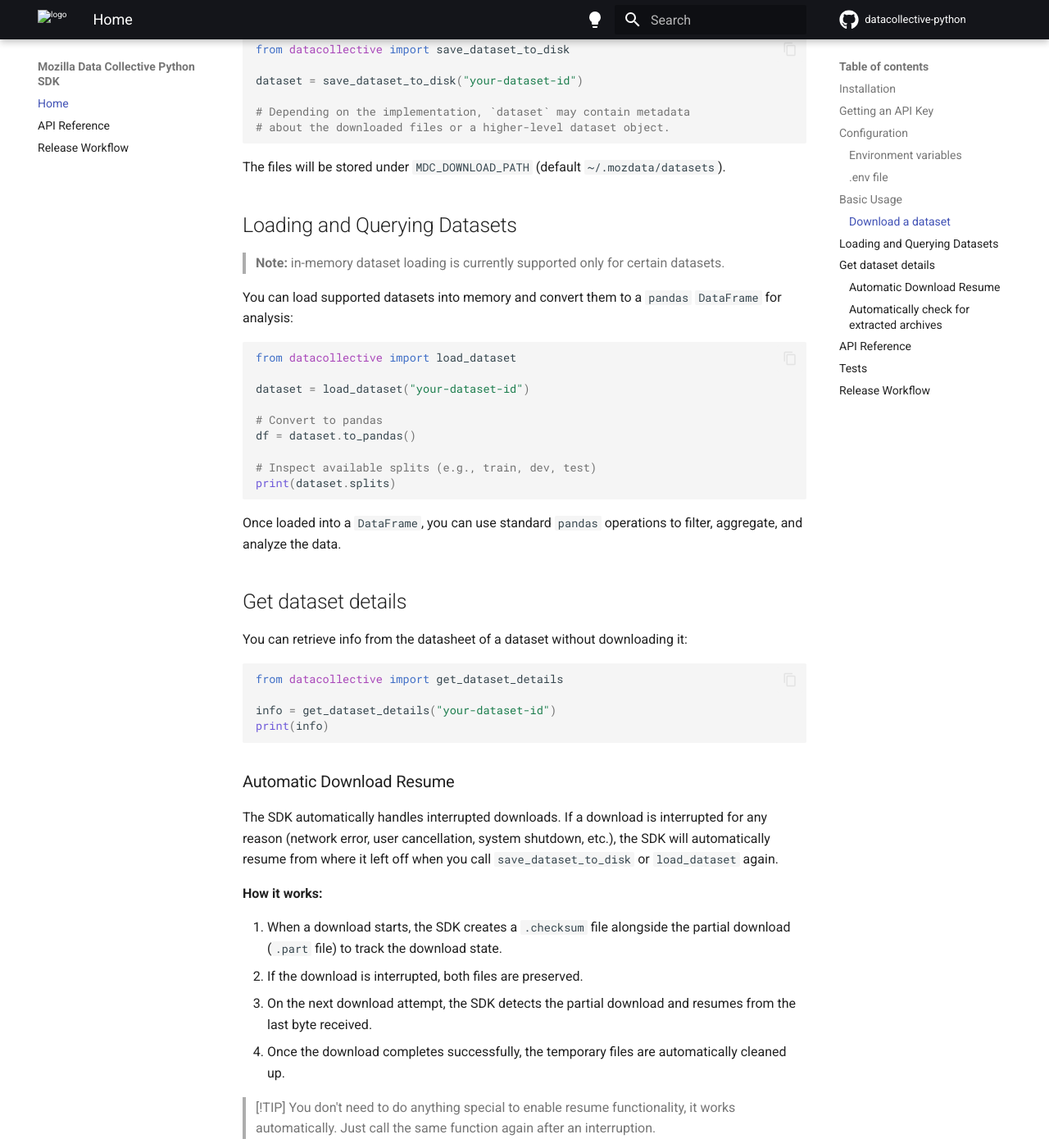
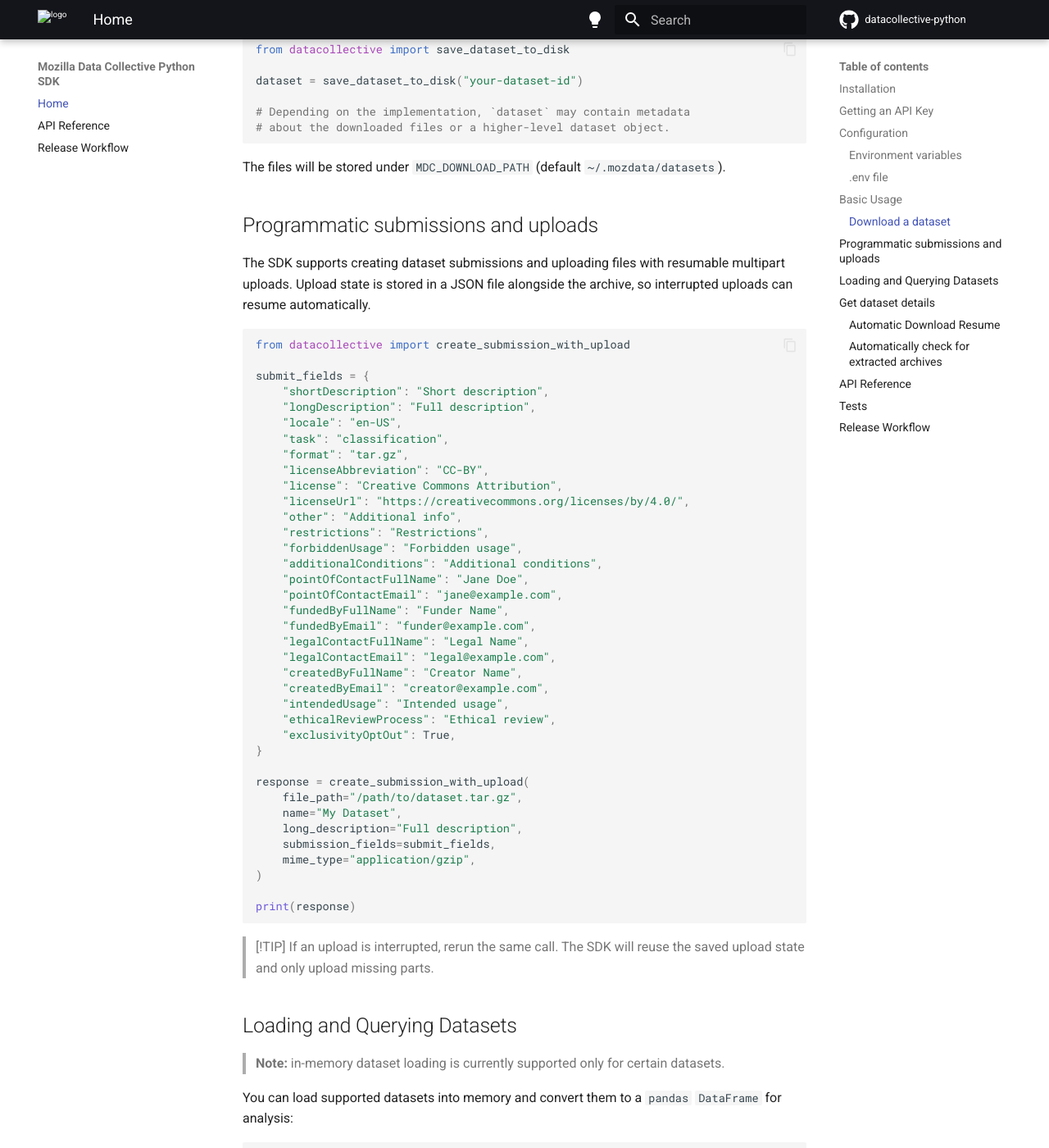
Before and after one commit to Mozilla-Data-Collective/datacollective-python, an MkDocs documentation site: the page built from docs/index.md, in a window 1280 px wide and 1400 px high, scrolled down 2010 px. Shown: the whole window at 82% size. Built offline with MkDocs 1.6.1 and Material for MkDocs 9.7.7, drawn with Linux system fonts in a browser that asks for light colours; comment, search, counter and statistics services are not loaded.

Commit message:
Update docs

````diff
--- a/docs/api.md
+++ b/docs/api.md
@@ -6,6 +6,12 @@
 
 ::: datacollective.api_utils
 
+::: datacollective.submissions
+
+::: datacollective.uploads
+
+::: datacollective.models
+
 ::: datacollective.dataset_loading_scripts.registry
 
 ::: datacollective.dataset_loading_scripts.common_voice
--- a/docs/index.md
+++ b/docs/index.md
@@ -90,6 +90,56 @@ dataset = save_dataset_to_disk("your-dataset-id")
 
 The files will be stored under `MDC_DOWNLOAD_PATH` (default `~/.mozdata/datasets`).
 
+## Programmatic submissions and uploads
+
+The SDK supports creating dataset submissions and uploading files with resumable
+multipart uploads. Upload state is stored in a JSON file alongside the archive,
+so interrupted uploads can resume automatically.
+
+```python
+from datacollective import create_submission_with_upload
+
+submit_fields = {
+    "shortDescription": "Short description",
+    "longDescription": "Full description",
+    "locale": "en-US",
+    "task": "classification",
+    "format": "tar.gz",
+    "licenseAbbreviation": "CC-BY",
+    "license": "Creative Commons Attribution",
+    "licenseUrl": "https://creativecommons.org/licenses/by/4.0/",
+    "other": "Additional info",
+    "restrictions": "Restrictions",
+    "forbiddenUsage": "Forbidden usage",
+    "additionalConditions": "Additional conditions",
+    "pointOfContactFullName": "Jane Doe",
+    "pointOfContactEmail": "jane@example.com",
+    "fundedByFullName": "Funder Name",
+    "fundedByEmail": "funder@example.com",
+    "legalContactFullName": "Legal Name",
+    "legalContactEmail": "legal@example.com",
+    "createdByFullName": "Creator Name",
+    "createdByEmail": "creator@example.com",
+    "intendedUsage": "Intended usage",
+    "ethicalReviewProcess": "Ethical review",
+    "exclusivityOptOut": True,
+}
+
+response = create_submission_with_upload(
+    file_path="/path/to/dataset.tar.gz",
+    name="My Dataset",
+    long_description="Full description",
+    submission_fields=submit_fields,
+    mime_type="application/gzip",
+)
+
+print(response)
+```
+
+> [!TIP]
+> If an upload is interrupted, rerun the same call. The SDK will reuse the
+> saved upload state and only upload missing parts.
+
 ## Loading and Querying Datasets
 
 > **Note:** in-memory dataset loading is currently supported only for certain datasets.
````
Also changed, not shown: README.md (+44 -0 lines).
